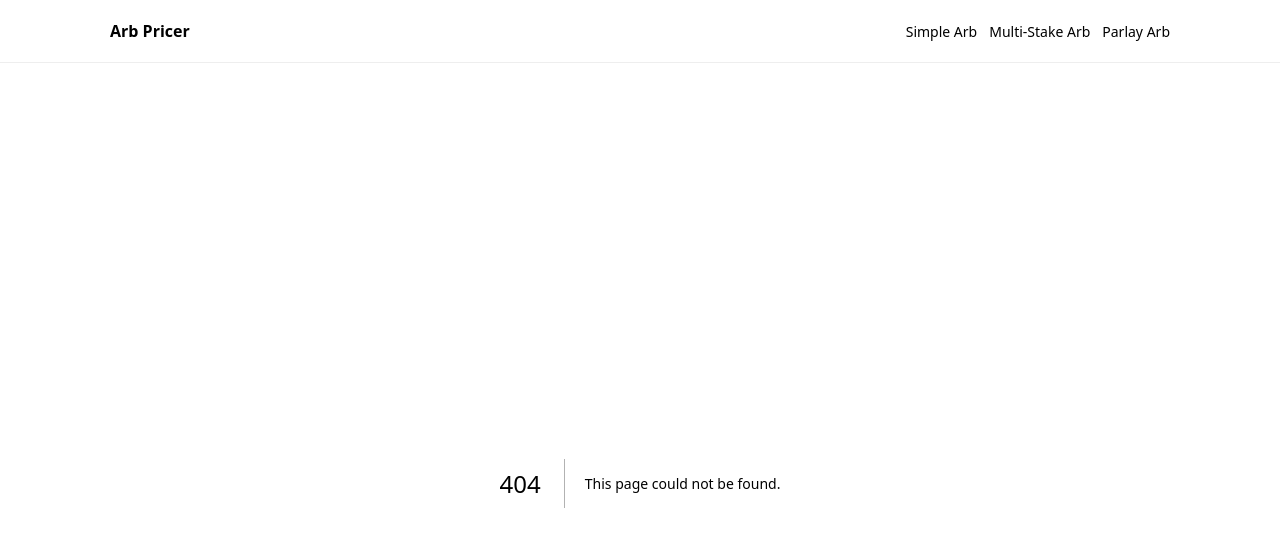
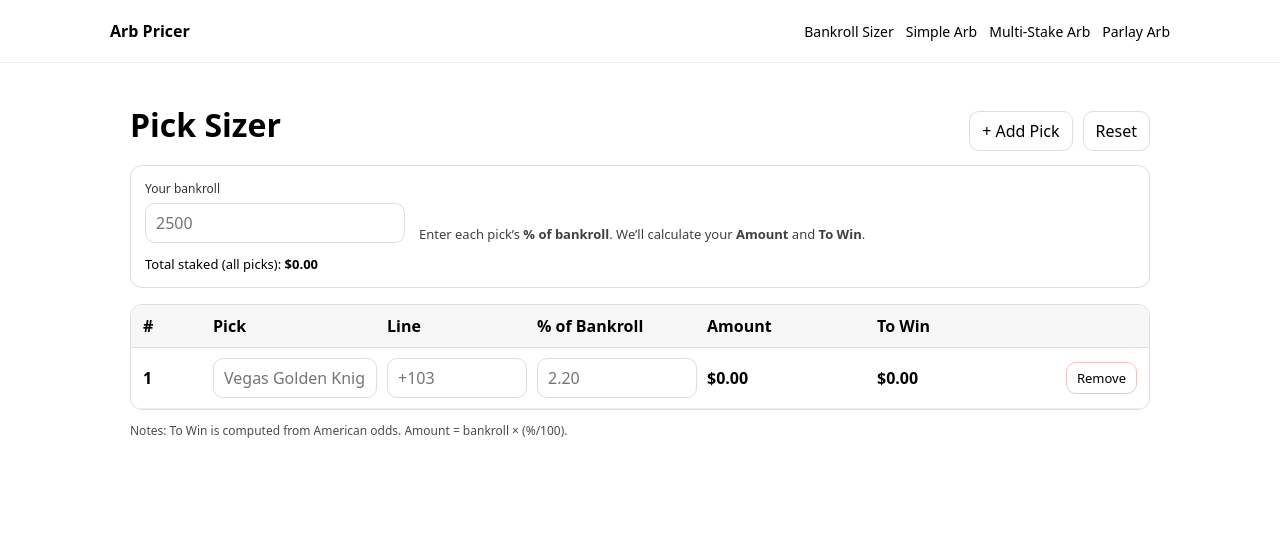
Before and after one commit to TTreads/Arb-Pricer, a Next.js app: page /pick-sizer in a window 1280 px wide. Before the commit this address had no page. Shown: the top 546 px of the page. Built offline with nearby package versions, Linux system fonts and the light colour scheme.

Commit message:
Pick Sizer

```diff
--- a/app/layout.tsx
+++ b/app/layout.tsx
@@ -15,6 +15,7 @@ export default function RootLayout({ children }: { children: React.ReactNode })
           <div className="container" style={{ display: 'flex', justifyContent: 'space-between', alignItems: 'center' }}>
             <Link href="/" style={{ fontWeight: 900 }}>Arb Pricer</Link>
             <nav style={{ display: 'flex', gap: 12, fontSize: 14 }}>
+              <Link href="/pick-sizer">Bankroll Sizer</Link>
               <Link href="/simple-arb">Simple Arb</Link>
               <Link href="/multi-stake-arb">Multi-Stake Arb</Link>
               <Link href="/parlay-arb">Parlay Arb</Link>
--- /dev/null
+++ b/app/pick-sizer/page.tsx
@@ -0,0 +1,243 @@
+'use client'
+
+import React, { useEffect, useMemo, useState } from 'react'
+
+type RowUI = {
+  id: string
+  pick: string
+  oddsAmerican: string // string for smooth typing
+  pctOfBankroll: string // string, e.g. "2.20"
+}
+
+const LS_KEY = 'picksizer-draft-v1'
+
+function parseNum(raw: string, fallback = 0): number {
+  const s = raw.trim()
+  if (s === '' || s === '-' || s === '+') return fallback
+  const n = Number(s)
+  return Number.isFinite(n) ? n : fallback
+}
+
+function americanToWin(stake: number, oddsAmerican: number): number {
+  if (!Number.isFinite(stake) || stake < 0) return 0
+  if (!Number.isFinite(oddsAmerican) || oddsAmerican === 0) return 0
+  if (oddsAmerican > 0) return stake * (oddsAmerican / 100)
+  return stake * (100 / Math.abs(oddsAmerican))
+}
+
+function round2(n: number): number {
+  if (!Number.isFinite(n)) return 0
+  return Math.round(n * 100) / 100
+}
+
+function newRow(partial?: Partial<RowUI>): RowUI {
+  return {
+    id: crypto.randomUUID(),
+    pick: '',
+    oddsAmerican: '',
+    pctOfBankroll: '',
+    ...partial,
+  }
+}
+
+export default function PickSizerPage() {
+  const [bankroll, setBankroll] = useState<string>('')
+
+  const [rows, setRows] = useState<RowUI[]>([
+    newRow({ pick: '', oddsAmerican: '', pctOfBankroll: '' }),
+  ])
+
+  /* ---------- persistence ---------- */
+  useEffect(() => {
+    try {
+      const raw = localStorage.getItem(LS_KEY)
+      if (!raw) return
+      const parsed = JSON.parse(raw) as { bankroll: string; rows: RowUI[] }
+      if (parsed?.rows?.length) setRows(parsed.rows)
+      if (typeof parsed?.bankroll === 'string') setBankroll(parsed.bankroll)
+    } catch {}
+  }, [])
+
+  useEffect(() => {
+    try {
+      localStorage.setItem(LS_KEY, JSON.stringify({ bankroll, rows }))
+    } catch {}
+  }, [bankroll, rows])
+
+  /* ---------- computed ---------- */
+  const computed = useMemo(() => {
+    const b = parseNum(bankroll, 0)
+
+    return rows.map((r) => {
+      const odds = parseNum(r.oddsAmerican, 0)
+      const pct = parseNum(r.pctOfBankroll, 0) // e.g. 2.2 means 2.2%
+      const amount = b > 0 ? b * (pct / 100) : 0
+      const toWin = americanToWin(amount, odds)
+
+      return {
+        ...r,
+        amount: round2(amount),
+        toWin: round2(toWin),
+      }
+    })
+  }, [bankroll, rows])
+
+  const totalAmount = useMemo(() => round2(computed.reduce((sum, r) => sum + r.amount, 0)), [computed])
+
+  /* ---------- actions ---------- */
+  function updateRow(id: string, patch: Partial<RowUI>) {
+    setRows((prev) => prev.map((r) => (r.id === id ? { ...r, ...patch } : r)))
+  }
+
+  function addRow() {
+    setRows((prev) => [...prev, newRow()])
+  }
+
+  function removeRow(id: string) {
+    setRows((prev) => prev.filter((r) => r.id !== id))
+  }
+
+  function reset() {
+    setBankroll('')
+    setRows([newRow(), newRow()])
+  }
+
+  return (
+    <div style={{ maxWidth: 1200, margin: '0 auto', padding: 20, fontFamily: 'system-ui, -apple-system' }}>
+      <div style={{ display: 'flex', justifyContent: 'space-between', alignItems: 'baseline', gap: 12 }}>
+        <h1 style={{ margin: 0 }}>Pick Sizer</h1>
+        <div style={{ display: 'flex', gap: 10 }}>
+          <button onClick={addRow} style={btn}>
+            + Add Pick
+          </button>
+          <button onClick={reset} style={btn}>
+            Reset
+          </button>
+        </div>
+      </div>
+
+      <div style={{ marginTop: 14, border: '1px solid #ddd', borderRadius: 12, padding: 14 }}>
+        <div style={{ display: 'grid', gridTemplateColumns: '260px 1fr', gap: 14, alignItems: 'end' }}>
+          <div>
+            <div style={{ fontSize: 12, opacity: 0.8, marginBottom: 6 }}>Your bankroll</div>
+            <input
+              value={bankroll}
+              onChange={(e) => setBankroll(e.target.value)}
+              placeholder='2500'
+              style={inputStyle}
+            />
+          </div>
+
+          <div style={{ fontSize: 13, opacity: 0.75 }}>
+            Enter each pick’s <b>% of bankroll</b>. We’ll calculate your <b>Amount</b> and <b>To Win</b>.
+          </div>
+        </div>
+
+        <div style={{ marginTop: 12, fontSize: 13 }}>
+          Total staked (all picks): <b>${totalAmount.toFixed(2)}</b>
+        </div>
+      </div>
+
+      <div style={{ marginTop: 16, border: '1px solid #ddd', borderRadius: 12, overflow: 'hidden' }}>
+        <div style={thead}>
+          <div style={{ width: 60 }}>#</div>
+          <div style={{ flex: 1 }}>Pick</div>
+          <div style={{ width: 140 }}>Line</div>
+          <div style={{ width: 160 }}>% of Bankroll</div>
+          <div style={{ width: 160 }}>Amount</div>
+          <div style={{ width: 160 }}>To Win</div>
+          <div style={{ width: 90 }} />
+        </div>
+
+        {computed.map((r, idx) => (
+          <div key={r.id} style={trow}>
+            <div style={{ width: 60, fontWeight: 800 }}>{idx + 1}</div>
+
+            <div style={{ flex: 1 }}>
+              <input
+                value={r.pick}
+                onChange={(e) => updateRow(r.id, { pick: e.target.value })}
+                placeholder='Vegas Golden Knights ML (NHL – 8PM EST)'
+                style={inputStyle}
+              />
+            </div>
+
+            <div style={{ width: 140 }}>
+              <input
+                value={r.oddsAmerican}
+                onChange={(e) => updateRow(r.id, { oddsAmerican: e.target.value })}
+                placeholder='+103'
+                style={inputStyle}
+              />
+            </div>
+
+            <div style={{ width: 160 }}>
+              <input
+                value={r.pctOfBankroll}
+                onChange={(e) => updateRow(r.id, { pctOfBankroll: e.target.value })}
+                placeholder='2.20'
+                style={inputStyle}
+              />
+            </div>
+
+            <div style={{ width: 160, fontWeight: 900 }}>${r.amount.toFixed(2)}</div>
+            <div style={{ width: 160, fontWeight: 900 }}>${r.toWin.toFixed(2)}</div>
+
+            <div style={{ width: 90, display: 'flex', justifyContent: 'flex-end' }}>
+              <button onClick={() => removeRow(r.id)} style={btnDanger}>
+                Remove
+              </button>
+            </div>
+          </div>
+        ))}
+      </div>
+
+      <div style={{ marginTop: 12, fontSize: 12, opacity: 0.7 }}>
+        Notes: To Win is computed from American odds. Amount = bankroll × (%/100).
+      </div>
+    </div>
+  )
+}
+
+const inputStyle: React.CSSProperties = {
+  width: '100%',
+  border: '1px solid #ddd',
+  borderRadius: 10,
+  padding: '8px 10px',
+  fontSize: 16,
+}
+
+const btn: React.CSSProperties = {
+  padding: '8px 12px',
+  borderRadius: 10,
+  border: '1px solid #ddd',
+  background: 'white',
+  cursor: 'pointer',
+}
+
+const btnDanger: React.CSSProperties = {
+  padding: '6px 10px',
+  borderRadius: 10,
+  border: '1px solid #f1c3c3',
+  background: 'white',
+  cursor: 'pointer',
+  fontSize: 13,
+}
+
+const thead: React.CSSProperties = {
+  display: 'flex',
+  gap: 10,
+  padding: '10px 12px',
+  background: '#f7f7f7',
+  borderBottom: '1px solid #ddd',
+  fontWeight: 900,
+  alignItems: 'center',
+}
+
+const trow: React.CSSProperties = {
+  display: 'flex',
+  gap: 10,
+  padding: '10px 12px',
+  borderBottom: '1px solid #eee',
+  alignItems: 'center',
+}
```
Also changed, not shown: app/page.tsx (+9 -4 lines), lib/pickSizing.ts (added, +49 -0 lines).
